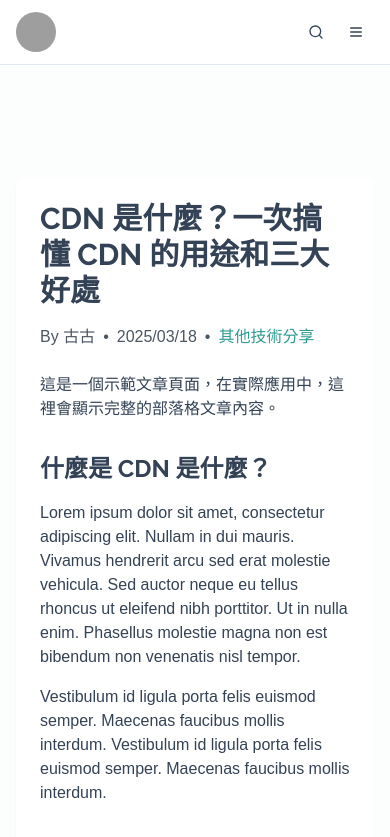
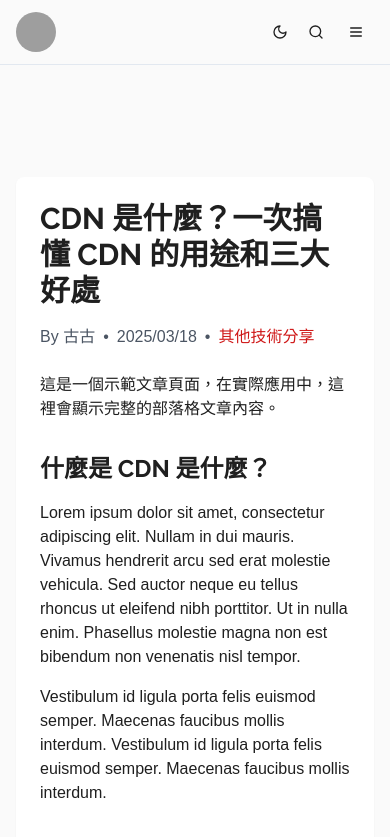
Before and after one commit to pizza6inch/PizzaNote, a Next.js app: page /blog/cdn in a window 390 px wide. Shown: the top 837 px of the page. Built offline with nearby package versions, Linux system fonts and the light colour scheme; grey boxes are pictures that could not be loaded.

Commit message:
fix init

```diff
--- a/src/app/globals.css
+++ b/src/app/globals.css
@@ -4,48 +4,48 @@
 
 @layer base {
   :root {
-    --background: 180 10% 99%;
-    --foreground: 215 25% 27%;
+    --background: 0 0% 98%;
+    --foreground: 0 0% 12%;
     --card: 0 0% 100%;
-    --card-foreground: 215 25% 27%;
+    --card-foreground: 0 0% 12%;
     --popover: 0 0% 100%;
-    --popover-foreground: 215 25% 27%;
-    --primary: 174 56% 39%;
+    --popover-foreground: 0 0% 12%;
+    --primary: 0 80% 45%;
     --primary-foreground: 0 0% 100%;
-    --secondary: 240 4.8% 95.9%;
-    --secondary-foreground: 240 5.9% 10%;
-    --muted: 240 4.8% 95.9%;
-    --muted-foreground: 240 3.8% 46.1%;
-    --accent: 174 56% 39%;
+    --secondary: 0 0% 92%;
+    --secondary-foreground: 0 0% 12%;
+    --muted: 0 0% 92%;
+    --muted-foreground: 0 0% 45%;
+    --accent: 0 80% 45%;
     --accent-foreground: 0 0% 100%;
     --destructive: 0 84.2% 60.2%;
     --destructive-foreground: 0 0% 98%;
-    --border: 214 32% 91%;
-    --input: 214 32% 91%;
-    --ring: 174 56% 39%;
+    --border: 0 0% 88%;
+    --input: 0 0% 88%;
+    --ring: 0 80% 45%;
     --radius: 0.5rem;
   }
 
   .dark {
-    --background: 215 25% 27%;
+    --background: 0 0% 7%;
     --foreground: 0 0% 95%;
-    --card: 215 28% 17%;
+    --card: 0 0% 12%;
     --card-foreground: 0 0% 95%;
-    --popover: 215 28% 17%;
+    --popover: 0 0% 12%;
     --popover-foreground: 0 0% 95%;
-    --primary: 174 56% 39%;
-    --primary-foreground: 0 0% 98%;
-    --secondary: 240 3.7% 15.9%;
+    --primary: 0 80% 50%;
+    --primary-foreground: 0 0% 100%;
+    --secondary: 0 0% 15%;
     --secondary-foreground: 0 0% 98%;
     --muted: 0 0% 15%;
-    --muted-foreground: 240 5% 64.9%;
-    --accent: 174 56% 39%;
-    --accent-foreground: 0 0% 98%;
+    --muted-foreground: 0 0% 65%;
+    --accent: 0 80% 50%;
+    --accent-foreground: 0 0% 100%;
     --destructive: 0 62.8% 30.6%;
     --destructive-foreground: 0 85.7% 97.3%;
-    --border: 240 3.7% 15.9%;
-    --input: 240 3.7% 15.9%;
-    --ring: 174 56% 39%;
+    --border: 0 0% 20%;
+    --input: 0 0% 20%;
+    --ring: 0 80% 50%;
   }
 }
 
@@ -77,7 +77,7 @@
 }
 
 .post-list-title {
-  color: #333;
+  color: #222;
   font-size: 1.5rem;
   font-weight: 600;
   margin-bottom: 0.5rem;
--- a/src/app/layout.tsx
+++ b/src/app/layout.tsx
@@ -3,6 +3,7 @@ import { Raleway } from "next/font/google";
 import "./globals.css";
 import ClientBody from "./ClientBody";
 import { cn } from "@/lib/utils";
+import { ThemeProvider } from "@/components/ThemeProvider";
 
 // Import Noto Sans TC for traditional Chinese
 const notoSansTC = {
@@ -26,9 +27,11 @@ export default function RootLayout({
 }>) {
   return (
     <html lang="zh-TW" className={cn(raleway.variable, notoSansTC.variable)}>
-      <ClientBody>
-        {children}
-      </ClientBody>
+      <ThemeProvider defaultTheme="light">
+        <ClientBody>
+          {children}
+        </ClientBody>
+      </ThemeProvider>
     </html>
   );
 }
--- a/src/components/Header.tsx
+++ b/src/components/Header.tsx
@@ -4,6 +4,7 @@ import React, { useState } from "react";
 import Link from "next/link";
 import { Search, Menu } from "lucide-react";
 import { Button } from "@/components/ui/button";
+import { ThemeToggle } from "@/components/ThemeToggle";
 
 export default function Header() {
   const [isMenuOpen, setIsMenuOpen] = useState(false);
@@ -20,7 +21,7 @@ export default function Header() {
   return (
     <>
       <header className="navigation">
-        <div className="container-fluid border-bottom fixed-top nav-background-color">
+        <div className="container-fluid border-bottom fixed-top bg-background dark:border-border z-10">
           <div className="container nav-container">
             <nav className="flex items-center justify-between py-3 px-0">
               <Link href="/" className="flex items-center space-x-2">
@@ -50,10 +51,10 @@ export default function Header() {
                       />
                     </svg>
                   </button>
-                  <div className="absolute left-0 mt-2 w-48 bg-white shadow-md rounded-md overflow-hidden z-10 hidden group-hover:block">
+                  <div className="absolute left-0 mt-2 w-48 bg-background dark:bg-card shadow-md rounded-md overflow-hidden z-10 hidden group-hover:block">
                     <Link
                       href="/blog/springboot/1"
-                      className="block px-4 py-2 text-sm text-gray-700 hover:bg-primary hover:text-white"
+                      className="block px-4 py-2 text-sm text-foreground hover:bg-primary hover:text-primary-foreground"
                     >
                       Spring Boot 零基礎入門
                     </Link>
@@ -77,10 +78,10 @@ export default function Header() {
                       />
                     </svg>
                   </button>
-                  <div className="absolute left-0 mt-2 w-56 bg-white shadow-md rounded-md overflow-hidden z-10 hidden group-hover:block">
+                  <div className="absolute left-0 mt-2 w-56 bg-background dark:bg-card shadow-md rounded-md overflow-hidden z-10 hidden group-hover:block">
                     <Link
                       href="/blog/as-a-content-creator/1"
-                      className="block px-4 py-2 text-sm text-gray-700 hover:bg-primary hover:text-white"
+                      className="block px-4 py-2 text-sm text-foreground hover:bg-primary hover:text-primary-foreground"
                     >
                       軟體工程師的自媒體之路
                     </Link>
@@ -101,9 +102,12 @@ export default function Header() {
                 >
                   <Search size={20} />
                 </button>
+
+                <ThemeToggle />
               </div>
 
               <div className="md:hidden flex items-center">
+                <ThemeToggle />
                 <Button
                   variant="ghost"
                   size="icon"
@@ -127,13 +131,13 @@ export default function Header() {
 
       {isMenuOpen && (
         <div className="md:hidden fixed inset-0 bg-black bg-opacity-50 z-40">
-          <div className="bg-white h-screen w-[70%] p-4 absolute right-0 z-50">
+          <div className="bg-background dark:bg-card h-screen w-[70%] p-4 absolute right-0 z-50">
             <div className="space-y-4 mt-16">
               <div className="border-b pb-2">
                 <div className="text-lg font-medium mb-2">後端技術專欄</div>
                 <Link
                   href="/blog/springboot/1"
-                  className="block py-2 px-4 hover:bg-gray-100"
+                  className="block py-2 px-4 hover:bg-muted"
                   onClick={() => setIsMenuOpen(false)}
                 >
                   Spring Boot 零基礎入門
@@ -144,7 +148,7 @@ export default function Header() {
                 <div className="text-lg font-medium mb-2">自媒體 &amp; 敗家專區</div>
                 <Link
                   href="/blog/as-a-content-creator/1"
-                  className="block py-2 px-4 hover:bg-gray-100"
+                  className="block py-2 px-4 hover:bg-muted"
                   onClick={() => setIsMenuOpen(false)}
                 >
                   軟體工程師的自媒體之路
@@ -177,7 +181,7 @@ export default function Header() {
 
       {isSearchOpen && (
         <div className="fixed inset-0 bg-black bg-opacity-50 z-50 flex items-start justify-center pt-20">
-          <div className="bg-white p-6 rounded-lg w-full max-w-2xl">
+          <div className="bg-background dark:bg-card p-6 rounded-lg w-full max-w-2xl">
             <div className="mb-4 flex justify-between items-center">
               <h3 className="text-lg font-medium">搜尋文章</h3>
               <Button
@@ -192,12 +196,12 @@ export default function Header() {
               <input
                 type="search"
                 placeholder="搜尋文章"
-                className="w-full p-3 border rounded-md"
+                className="w-full p-3 border rounded-md dark:bg-card dark:border-border"
               />
             </div>
-            <div className="mt-4 h-64 overflow-y-auto border-t pt-4">
+            <div className="mt-4 h-64 overflow-y-auto border-t pt-4 dark:border-border">
               {/* Search results would go here */}
-              <div className="text-center text-gray-500 py-8">
+              <div className="text-center text-muted-foreground py-8">
                 請輸入關鍵字進行搜尋
               </div>
             </div>
--- a/src/components/PostCard.tsx
+++ b/src/components/PostCard.tsx
@@ -25,7 +25,7 @@ export default function PostCard({
   isColumnPost = false,
 }: PostCardProps) {
   return (
-    <Card className="mb-4 shadow-sm">
+    <Card className="mb-4 shadow-sm dark:bg-card">
       <CardContent className="p-6">
         {isColumnPost && (
           <div className="btn btn-primary btn-sm rounded py-1 px-2 mb-3 inline-block text-xs text-white bg-primary">
@@ -34,12 +34,12 @@ export default function PostCard({
         )}
 
         <Link href={`/blog/${slug}`} className="block my-3">
-          <h2 className="post-list-title hover:text-primary transition-colors">
+          <h2 className="post-list-title dark:text-gray-100 hover:text-primary transition-colors">
             {title}
           </h2>
         </Link>
 
-        <div className="mb-3 text-sm text-gray-600 flex flex-wrap">
+        <div className="mb-3 text-sm text-gray-600 dark:text-gray-400 flex flex-wrap">
           <span>By {author}</span>
           <span className="mx-2">•</span>
           <span>{date}</span>
@@ -54,7 +54,7 @@ export default function PostCard({
           )}
         </div>
 
-        <p className="text-gray-700">{description}</p>
+        <p className="text-gray-700 dark:text-gray-300">{description}</p>
       </CardContent>
     </Card>
   );
--- /dev/null
+++ b/src/components/ThemeProvider.tsx
@@ -0,0 +1,87 @@
+"use client";
+
+import { createContext, useContext, useEffect, useState } from "react";
+
+type Theme = "light" | "dark" | "system";
+
+type ThemeProviderProps = {
+  children: React.ReactNode;
+  defaultTheme?: Theme;
+  storageKey?: string;
+};
+
+type ThemeProviderState = {
+  theme: Theme;
+  setTheme: (theme: Theme) => void;
+};
+
+const initialState: ThemeProviderState = {
+  theme: "system",
+  setTheme: () => null,
+};
+
+const ThemeProviderContext = createContext<ThemeProviderState>(initialState);
+
+export function ThemeProvider({
+  children,
+  defaultTheme = "system",
+  storageKey = "theme",
+  ...props
+}: ThemeProviderProps) {
+  const [theme, setTheme] = useState<Theme>(defaultTheme);
+
+  useEffect(() => {
+    const savedTheme = localStorage.getItem(storageKey) as Theme | null;
+
+    if (savedTheme) {
+      setTheme(savedTheme);
+    } else if (defaultTheme === "system") {
+      setTheme(
+        window.matchMedia("(prefers-color-scheme: dark)").matches
+          ? "dark"
+          : "light"
+      );
+    }
+  }, [defaultTheme, storageKey]);
+
+  useEffect(() => {
+    const root = window.document.documentElement;
+
+    root.classList.remove("light", "dark");
+
+    if (theme === "system") {
+      const systemTheme = window.matchMedia("(prefers-color-scheme: dark)")
+        .matches
+        ? "dark"
+        : "light";
+
+      root.classList.add(systemTheme);
+      return;
+    }
+
+    root.classList.add(theme);
+  }, [theme]);
+
+  const value = {
+    theme,
+    setTheme: (theme: Theme) => {
+      localStorage.setItem(storageKey, theme);
+      setTheme(theme);
+    },
+  };
+
+  return (
+    <ThemeProviderContext.Provider {...props} value={value}>
+      {children}
+    </ThemeProviderContext.Provider>
+  );
+}
+
+export const useTheme = () => {
+  const context = useContext(ThemeProviderContext);
+
+  if (context === undefined)
+    throw new Error("useTheme must be used within a ThemeProvider");
+
+  return context;
+};
--- /dev/null
+++ b/src/components/ThemeToggle.tsx
@@ -0,0 +1,24 @@
+"use client";
+
+import { Moon, Sun } from "lucide-react";
+import { useTheme } from "@/components/ThemeProvider";
+import { Button } from "@/components/ui/button";
+
+export function ThemeToggle() {
+  const { theme, setTheme } = useTheme();
+
+  return (
+    <Button
+      variant="ghost"
+      size="icon"
+      onClick={() => setTheme(theme === "dark" ? "light" : "dark")}
+      aria-label="Toggle theme"
+    >
+      {theme === "dark" ? (
+        <Sun className="h-5 w-5" />
+      ) : (
+        <Moon className="h-5 w-5" />
+      )}
+    </Button>
+  );
+}
```
Also changed, not shown: src/components/Footer.tsx (+10 -10 lines), src/components/Sidebar.tsx (+16 -16 lines), 2 other files (tests, documents, lock files or other folders).
